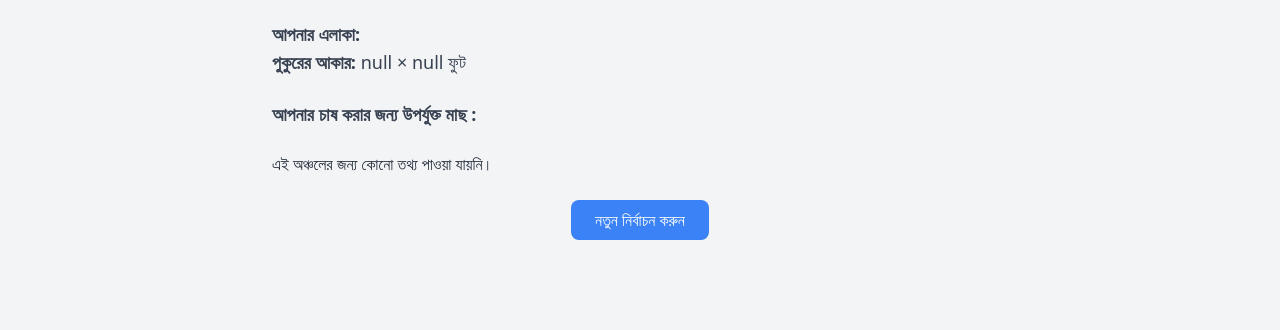
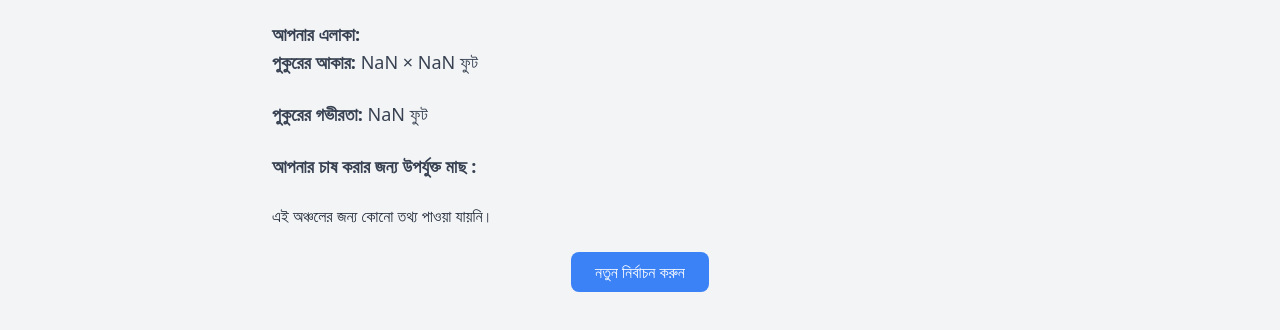
Before and after one commit to Sourav-017/AquaSense, a plain HTML site: page fish-suggestions.html in a window 1280 px wide. Shown: the part 156-486 px from the top of the page. Drawn offline with nearby package versions, Linux system fonts and the light colour scheme.

Commit message:
Add files via upload

```diff
--- a/fish-suggestions.html
+++ b/fish-suggestions.html
@@ -83,6 +83,9 @@
         <strong>পুকুরের আকার:</strong> <span id="pondSize"></span> ফুট
       </p>
       <p class="text-lg text-gray-700 mb-6">
+        <strong>পুকুরের গভীরতা:</strong> <span id="pondDepth"></span> ফুট
+      </p>
+      <p class="text-lg text-gray-700 mb-6">
         <strong>আপনার চাষ করার জন্য উপর্যুক্ত মাছ :</strong>
         <span id="pondSize"></span>
       </p>
@@ -102,70 +105,147 @@
       // Get parameters from URL
       const params = new URLSearchParams(window.location.search);
       const area = params.get("area");
-      const length = params.get("length");
-      const width = params.get("width");
+      const length = parseInt(params.get("length"));
+      const width = parseInt(params.get("width"));
+      const depth = parseInt(params.get("depth"));
 
       // Display area and pond size
       document.getElementById("area").innerText = area;
       document.getElementById("pondSize").innerText = `${length} × ${width}`;
+      document.getElementById("pondDepth").innerText = `${depth}`;
 
       // Fish recommendations with details
       const fishData = {
         Khulna: [
           {
+            name: "চিংড়ী",
+            img: "shrimp.jpeg",
+            desc: `চিংড়ি চাষ একটি লাভজনক এবং সম্ভাবনাময় ব্যবসা। নিচে এর কিছু গুরুত্বপূর্ণ দিক আলোচনা করা হলো:
+
+<h3>কেন চিংড়ি চাষ করবেন?</h3>
+
+<br><b>অর্থনৈতিক সম্ভাবনা:</b> চিংড়ি একটি উচ্চ মূল্যের জলজ খাদ্য পণ্য, যা আন্তর্জাতিক বাজারেও চাহিদা সম্পন্ন। তাই চিংড়ি চাষ করে ভালো আয় করা সম্ভব।
+<br><b>কর্মসংস্থান সৃষ্টি:</b> চিংড়ি চাষের মাধ্যমে স্থানীয় এলাকায় কর্মসংস্থানের সুযোগ তৈরি হয়।
+<br><b>বৈদেশিক মুদ্রা অর্জন:</b> চিংড়ি রপ্তানি করে বৈদেশিক মুদ্রা অর্জন করা যায়, যা জাতীয় অর্থনীতিতে গুরুত্বপূর্ণ ভূমিকা রাখে।
+<br><b>সহজ চাষ পদ্ধতি:</b> সঠিক পরিকল্পনা ও পদ্ধতি অনুসরণ করলে চিংড়ি চাষ তুলনামূলকভাবে সহজ।
+<h3>কিভাবে চিংড়ি চাষ করবেন?</h3>
+
+চিংড়ি চাষের জন্য কিছু ধাপ অনুসরণ করতে হয়:
+
+ <br><b>জলাশয় নির্বাচন:</b> চিংড়ি চাষের জন্য উপযুক্ত জলাশয় নির্বাচন করা জরুরি। এমন জলাশয় নির্বাচন করতে হবে যেখানে পরিষ্কার জল এবং পর্যাপ্ত সূর্যের আলো আসে।
+
+ <br><b>জলাশয় প্রস্তুতি:</b> নির্বাচিত জলাশয়কে চিংড়ি চাষের উপযোগী করে তুলতে হবে। এর মধ্যে রয়েছে আগাছা পরিষ্কার করা, পাড় মেরামত করা এবং প্রয়োজন অনুযায়ী চুন প্রয়োগ করা।
+
+ <br><b>পোনা সংগ্রহ:</b> সুস্থ ও রোগমুক্ত পোনা সংগ্রহ করা চিংড়ি চাষের একটি গুরুত্বপূর্ণ ধাপ। পোনা সংগ্রহের সময় এর গুণগত মান নিশ্চিত করতে হবে।
+
+ <br><b>পোনা মজুদকরণ:</b> জলাশয়ে পোনা ছাড়ার আগে পানির গুণাগুণ পরীক্ষা করে নিতে হবে। এরপর সঠিক ঘনত্বে পোনা মজুদ করতে হবে।
+
+ <br><b>খাদ্য সরবরাহ:</b> চিংড়ির সঠিক বৃদ্ধির জন্য নিয়মিত খাদ্য সরবরাহ করা প্রয়োজন। বাজারে বিভিন্ন ধরনের চিংড়ি খাদ্য পাওয়া যায়, যা ব্যবহার করা যেতে পারে।
+
+ <br><b>পানি ব্যবস্থাপনা:</b> চিংড়ি চাষের জন্য পানির গুণমান বজায় রাখা জরুরি। নিয়মিত পানির পরিবর্তন এবং প্রয়োজনীয় পরিচর্যা করতে হবে।
+
+ <br><b>রোগ ও পোকা দমন:</b> চিংড়িতে বিভিন্ন ধরনের রোগ ও পোকা লাগতে পারে। নিয়মিত নজরদারি এবং প্রয়োজনীয় ব্যবস্থা গ্রহণের মাধ্যমে এগুলো দমন করতে হবে।
+
+ <br><b>ফলন সংগ্রহ:</b> চিংড়ি যখন নির্দিষ্ট আকারে পৌঁছায়, তখন তাদের সংগ্রহ করা হয়।`,
+            calculatePona: (pondArea) => {
+              // Stock density for shrimp is about 10,000-15,000 per acre
+              const shrimpPerAcre = 12000;
+              const areaInAcres = pondArea / 43560;
+              return Math.round(shrimpPerAcre * areaInAcres);
+            },
+          },
+          {
             name: "রুই মাছ",
             img: "rui.jpeg",
-            desc: `পুকুরে রুই মাছ চাষ করার জন্য কিছু বিশেষ বৈশিষ্ট্য থাকা দরকার। নিচে রুই মাছ চাষের জন্য উপযুক্ত পুকুরের বৈশিষ্ট্য এবং রুই মাছ চাষ কেন লাভজনক, তা আলোচনা করা হলো |<br> পুকুরের বৈশিষ্ট্য:
-            <br> আকার: রুই মাছ চাষের জন্য পুকুরের আকার খুব বেশি বড় বা ছোট হওয়া উচিত নয়। মাঝারি আকারের পুকুর (যেমন, ২০-২৫ শতাংশ) রুই মাছ চাষের জন্য ভালো।
-            <br> গভীরতা: পুকুরের গভীরতা ৩-৬ ফুট হওয়া উচিত। এর বেশি গভীর হলে মাছের অক্সিজেন পেতে অসুবিধা হতে পারে।
-            <br>মাটি: পুকুরের তলদেশের মাটি দোআঁশ বা এঁটেল দোআঁশ হওয়া উচিত। এই মাটি মাছের জন্য প্রয়োজনীয় খাদ্য উপাদান সরবরাহ করতে পারে।
-            <br>পানির গুণাগুণ: পুকুরের পানির pH ৬.৫ থেকে ৭.৫ এর মধ্যে থাকতে হবে। এছাড়াও, পানিতে পর্যাপ্ত অক্সিজেন (প্রতি লিটারে ৫ মিলিগ্রামের বেশি) থাকতে হবে।
-            <br>সূর্যালোক: পুকুরে পর্যাপ্ত সূর্যালোক আসা প্রয়োজন, যা মাছের স্বাস্থ্যকর বৃদ্ধির জন্য অপরিহার্য।
-            <br> রুই মাছ চাষের সুবিধা:
-
-            <br>দ্রুত বৃদ্ধি: রুই মাছ খুব দ্রুত বৃদ্ধি পায় এবং অল্প সময়ে বাজারে বিক্রির উপযোগী হয়ে যায়।
-            <br>কম রোগ: রুই মাছ তুলনামূলকভাবে কম রোগাক্রান্ত হয়, যা চাষের খরচ কমায়।
-            <br>বাজার চাহিদা: রুই মাছের স্বাদ ও পুষ্টিগুণ ভালো হওয়ায় বাজারে এর চাহিদা সবসময় থাকে। ফলে, সহজেই বিক্রি করা যায়।
-            <br>উচ্চ মূল্য: রুই মাছের বাজার মূল্য অন্যান্য মাছের তুলনায় বেশি, যা অধিক মুনাফা অর্জনে সাহায্য করে।
-            <br>মিশ্র চাষের সুবিধা: রুই মাছের সাথে অন্য মাছ (যেমন, কাতলা, মৃগেল) চাষ করা যায়, যা পুকুরের উৎপাদনশীলতা বাড়ায়।
-            এসব কারণে রুই মাছ চাষ অত্যন্ত লাভজনক। তবে, চাষের শুরুতে এবং সময়ে সময়ে মাছের স্বাস্থ্য ও পরিবেশের দিকে নজর রাখতে হবে।`,
+            desc: `পুকুরে রুই মাছ চাষ করার জন্য কিছু বিশেষ বৈশিষ্ট্য থাকা দরকার। নিচে রুই মাছ চাষের জন্য উপযুক্ত পুকুরের বৈশিষ্ট্য এবং রুই মাছ চাষ কেন লাভজনক, তা আলোচনা করা হলো |<br> পুকুরের বৈশিষ্ট্য: <br> আকার: রুই মাছ চাষের জন্য পুকুরের আকার খুব বেশি বড় বা ছোট হওয়া উচিত নয়। মাঝারি আকারের পুকুর (যেমন, ২০-২৫ শতাংশ) রুই মাছ চাষের জন্য ভালো। <br> গভীরতা: পুকুরের গভীরতা ৩-৬ ফুট হওয়া উচিত। এর বেশি গভীর হলে মাছের অক্সিজেন পেতে অসুবিধা হতে পারে। <br>মাটি: পুকুরের তলদেশের মাটি দোআঁশ বা এঁটেল দোআঁশ হওয়া উচিত। এই মাটি মাছের জন্য প্রয়োজনীয় খাদ্য উপাদান সরবরাহ করতে পারে। <br>পানির গুণাগুণ: পুকুরের পানির pH ৬.৫ থেকে ৭.৫ এর মধ্যে থাকতে হবে। এছাড়াও, পানিতে পর্যাপ্ত অক্সিজেন (প্রতি লিটারে ৫ মিলিগ্রামের বেশি) থাকতে হবে। <br>সূর্যালোক: পুকুরে পর্যাপ্ত সূর্যালোক আসা প্রয়োজন, যা মাছের স্বাস্থ্যকর বৃদ্ধির জন্য অপরিহার্য।<br> রুই মাছ চাষের সুবিধা: <br>দ্রুত বৃদ্ধি: রুই মাছ খুব দ্রুত বৃদ্ধি পায় এবং অল্প সময়ে বাজারে বিক্রির উপযোগী হয়ে যায়। <br>কম রোগ: রুই মাছ তুলনামূলকভাবে কম রোগাক্রান্ত হয়, যা চাষের খরচ কমায়। <br>বাজার চাহিদা: রুই মাছের স্বাদ ও পুষ্টিগুণ ভালো হওয়ায় বাজারে এর চাহিদা সবসময় থাকে। ফলে, সহজেই বিক্রি করা যায়। <br>উচ্চ মূল্য: রুই মাছের বাজার মূল্য অন্যান্য মাছের তুলনায় বেশি, যা অধিক মুনাফা অর্জনে সাহায্য করে। <br>মিশ্র চাষের সুবিধা: রুই মাছের সাথে অন্য মাছ (যেমন, কাতলা, মৃগেল) চাষ করা যায়, যা পুকুরের উৎপাদনশীলতা বাড়ায়। এসব কারণে রুই মাছ চাষ অত্যন্ত লাভজনক। তবে, চাষের শুরুতে এবং সময়ে সময়ে মাছের স্বাস্থ্য ও পরিবেশের দিকে নজর রাখতে হবে.`,
+            calculatePona: (pondArea) => {
+              // Stock density for Rui is about 500-700 fish per acre of pond area
+              const fishPerAcre = 600;
+              const areaInAcres = pondArea / 43560; // Convert square feet to acres
+              return Math.round(fishPerAcre * areaInAcres);
+            },
           },
           {
             name: "কাতলা মাছ",
             img: "katla.jpeg",
-            desc: `কাতলা মাছ চাষের জন্য পুকুরের কিছু বিশেষ বৈশিষ্ট্য থাকা প্রয়োজন। নিচে কাতলা মাছ চাষের জন্য উপযুক্ত পুকুরের বৈশিষ্ট্য এবং কাতলা মাছ চাষ কেন লাভজনক, তা আলোচনা করা হলো:
-
-<br> পুকুরের বৈশিষ্ট্য:
-
-<br>আকার: কাতলা মাছ চাষের জন্য পুকুরের আকার খুব বেশি বড় বা ছোট হওয়া উচিত নয়। মাঝারি আকারের পুকুর (যেমন, ২০-২৫ শতাংশ) কাতলা মাছ চাষের জন্য ভালো।
-<br>গভীরতা: পুকুরের গভীরতা ৩-৬ ফুট হওয়া উচিত। এর বেশি গভীর হলে মাছের অক্সিজেন পেতে অসুবিধা হতে পারে।
-<br>মাটি: পুকুরের তলদেশের মাটি দোআঁশ বা এঁটেল দোআঁশ হওয়া উচিত। এই মাটি মাছের জন্য প্রয়োজনীয় খাদ্য উপাদান সরবরাহ করতে পারে।
-<br>পানির গুণাগুণ: পুকুরের পানির pH ৬.৫ থেকে ৭.৫ এর মধ্যে থাকতে হবে। এছাড়াও, পানিতে পর্যাপ্ত অক্সিজেন (প্রতি লিটারে ৫ মিলিগ্রামের বেশি) থাকতে হবে।
-<br>সূর্যালোক: পুকুরে পর্যাপ্ত সূর্যালোক আসা প্রয়োজন, যা মাছের স্বাস্থ্যকর বৃদ্ধির জন্য অপরিহার্য।
-কাতলা মাছ চাষের সুবিধা:
-
-<br>দ্রুত বৃদ্ধি: কাতলা মাছ খুব দ্রুত বৃদ্ধি পায় এবং অল্প সময়ে বাজারে বিক্রির উপযোগী হয়ে যায়।
-<br>কম রোগ: কাতলা মাছ তুলনামূলকভাবে কম রোগাক্রান্ত হয়, যা চাষের খরচ কমায়।
-<br>বাজার চাহিদা: কাতলা মাছের স্বাদ ও পুষ্টিগুণ ভালো হওয়ায় বাজারে এর চাহিদা সবসময় থাকে। ফলে, সহজেই বিক্রি করা যায়।
-<br>উচ্চ মূল্য: কাতলা মাছের বাজার মূল্য অন্যান্য মাছের তুলনায় বেশি, যা অধিক মুনাফা অর্জনে সাহায্য করে।
-<br>মিশ্র চাষের সুবিধা: কাতলা মাছের সাথে অন্য মাছ (যেমন, রুই, মৃগেল) চাষ করা যায়, যা পুকুরের উৎপাদনশীলতা বাড়ায়।
-এসব কারণে কাতলা মাছ চাষ অত্যন্ত লাভজনক। তবে, চাষের শুরুতে এবং সময়ে সময়ে মাছের স্বাস্থ্য ও পরিবেশের দিকে নজর রাখতে হবে।`,
+            desc: `কাতলা মাছ চাষের জন্য পুকুরের কিছু বিশেষ বৈশিষ্ট্য থাকা প্রয়োজন। নিচে কাতলা মাছ চাষের জন্য উপযুক্ত পুকুরের বৈশিষ্ট্য এবং কাতলা মাছ চাষ কেন লাভজনক, তা আলোচনা করা হলো: ...`,
+            calculatePona: (pondArea) => {
+              // Stock density for Katla is about 400-600 fish per acre of pond area
+              const fishPerAcre = 500;
+              const areaInAcres = pondArea / 43560;
+              return Math.round(fishPerAcre * areaInAcres);
+            },
+          },
+        ],
+        Dhaka: [
+          {
+            name: "রুই মাছ",
+            img: "rui.jpeg",
+            desc: `রুই মাছ বাংলাদেশের জনপ্রিয় একটি মাছ। ...`,
+            calculatePona: (pondArea) => {
+              const fishPerAcre = 1000;
+              const areaInAcres = pondArea / 43560;
+              return Math.round(fishPerAcre * areaInAcres);
+            },
+          },
+          {
+            name: "পাঙ্গাশ মাছ",
+            img: "pangash.png",
+            desc: `পাঙ্গাশ মাছ বাংলাদেশের দক্ষিণাঞ্চলে চাষ করা হয়। ...`,
+            calculatePona: (pondArea) => {
+              const fishPerAcre = 2000;
+              const areaInAcres = pondArea / 43560;
+              return Math.round(fishPerAcre * areaInAcres);
+            },
           },
         ],
         Chattogram: [
           {
-            name: "তেলাপিয়া",
-            img: "tilapia.jpg",
-            desc: "তেলাপিয়া মাছ দ্রুত বৃদ্ধি পায় এবং স্বল্প রক্ষণাবেক্ষণে চাষ করা যায়।",
+            name: "চিংড়ী",
+            img: "shrimp.jpeg",
+            desc: `চিংড়ী চাষ খুবই লাভজনক। এই অঞ্চলে অনেক বড় চিংড়ি ফার্ম রয়েছে। ...`,
+            calculatePona: (pondArea) => {
+              const shrimpPerAcre = 13000;
+              const areaInAcres = pondArea / 43560;
+              return Math.round(shrimpPerAcre * areaInAcres);
+            },
           },
           {
-            name: "পাঙ্গাস",
-            img: "pangash.png",
-            desc: "পাঙ্গাস মাছ সাধারণত গভীর পানিতে পালন করা হয় এবং দ্রুত বৃদ্ধি পায়।",
+            name: "মৃগেল মাছ",
+            img: "mriger.jpeg",
+            desc: `মৃগেল মাছ বাংলাদেশের অনেক অঞ্চলে চাষ করা হয়। ...`,
+            calculatePona: (pondArea) => {
+              const fishPerAcre = 700;
+              const areaInAcres = pondArea / 43560;
+              return Math.round(fishPerAcre * areaInAcres);
+            },
           },
         ],
-        // Add more fish data for other regions
+        Rajshahi: [
+          {
+            name: "রুই মাছ",
+            img: "rui.jpeg",
+            desc: `রাজশাহীতে রুই মাছের চাষ জনপ্রিয়। ...`,
+            calculatePona: (pondArea) => {
+              const fishPerAcre = 600;
+              const areaInAcres = pondArea / 43560;
+              return Math.round(fishPerAcre * areaInAcres);
+            },
+          },
+          {
+            name: "কাতলা মাছ",
+            img: "katla.jpeg",
+            desc: `কাতলা মাছের চাষও রাজশাহীতে জনপ্রিয়। ...`,
+            calculatePona: (pondArea) => {
+              const fishPerAcre = 500;
+              const areaInAcres = pondArea / 43560;
+              return Math.round(fishPerAcre * areaInAcres);
+            },
+          },
+        ],
+        // Add more regions as needed
       };
+      // Add more fish data for other regions
 
       // Populate fish blog
       const fishBlog = document.getElementById("fishBlog");
@@ -173,11 +253,14 @@
         fishData[area].forEach((fish) => {
           const fishArticle = document.createElement("div");
           fishArticle.className = "mb-6 p-4 bg-white rounded-lg shadow-lg";
+          const pondArea = length * width; // Calculate pond area in square feet
+          const pona = fish.calculatePona(pondArea);
           fishArticle.innerHTML = `
-                    <img src="images/${fish.img}" alt="${fish.name}" class="w-full h-full object-cover rounded-lg mb-4">
-                    <h3 class="text-xl font-semibold">${fish.name}</h3>
-                    <p class="text-gray-700 mt-2">${fish.desc}</p>
-                `;
+            <img src="images/${fish.img}" alt="${fish.name}" class="w-full h-full object-cover rounded-lg mb-4">
+            <h3 class="text-xl font-semibold">${fish.name}</h3>
+            <p class="text-gray-700 mt-2">${fish.desc}</p>
+            <p class="mt-4 text-gray-800"><strong>আপনার পুকুরের আয়তন অনুযায়ী সর্বোচ্চ পোনা ছাড়া যাবে :</strong> ${pona} টি</p>
+          `;
           fishBlog.appendChild(fishArticle);
         });
       } else {
```
Also changed, not shown: pond-size.html (+12 -3 lines).
